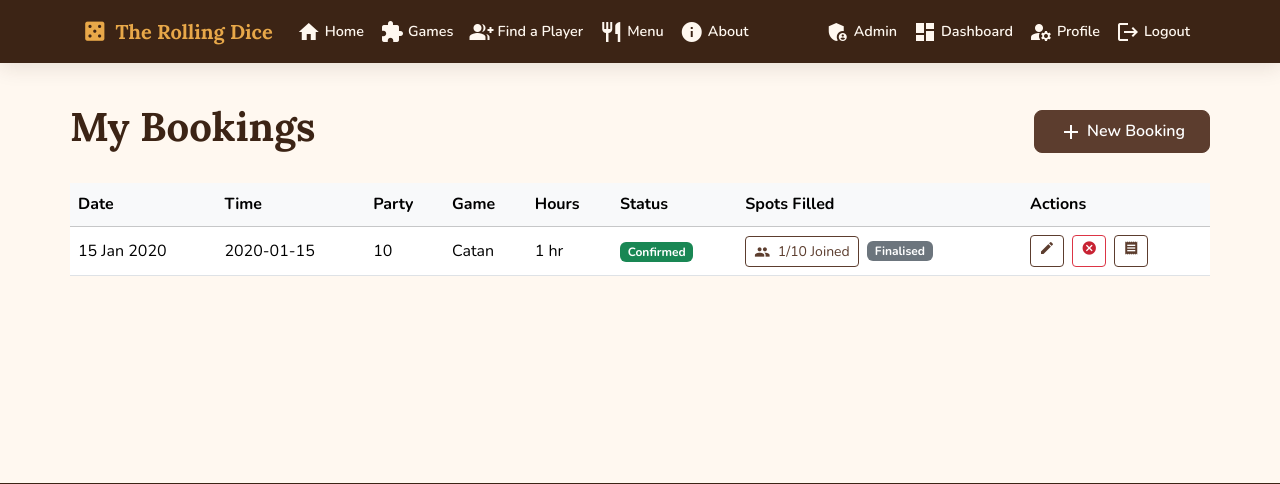
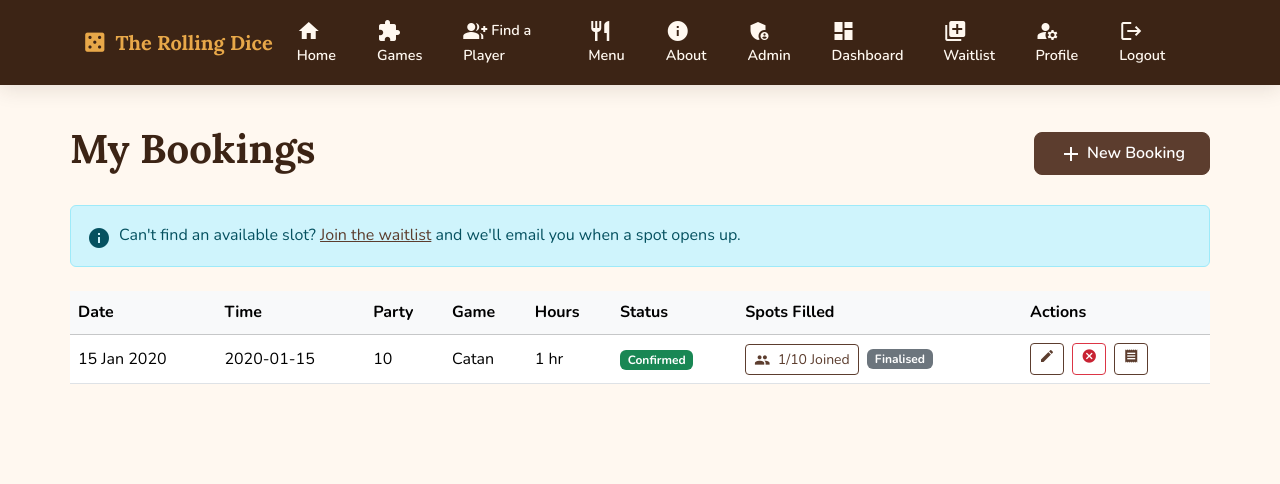
Before and after one commit to jaydonnnk/INF1005-Group-Project, a PHP site: page /bookings.php in a window 1280 px wide. Shown: the top 484 px of the page. Run offline with PHP 8.4, Linux system fonts and the light colour scheme; the visitor is signed in with stand-in values (Sample User, id 1); data comes from the database, SQL or seed files in the repository; tables that the repository leaves empty hold one stand-in row (values such as "Sample post").

Commit message:
waitlist fiix

```diff
--- a/bookings.php
+++ b/bookings.php
@@ -80,10 +80,15 @@
 
                     <p class="text-muted small"><span class="text-danger">*</span> indicates a required field.</p>
 
+                    <?php
+                    $prefill_date = isset($_GET['date']) ? htmlspecialchars($_GET['date']) : '';
+                    $prefill_slot = isset($_GET['time_slot']) ? htmlspecialchars($_GET['time_slot']) : '';
+                    ?>
                     <div class="mb-3">
                         <label for="booking_date" class="form-label">Date: <span class="text-danger">*</span></label>
                         <input type="date" id="booking_date" name="booking_date" class="form-control" required
-                            min="<?php echo date('Y-m-d'); ?>">
+                            min="<?php echo date('Y-m-d'); ?>"
+                            value="<?php echo $prefill_date; ?>">
                         <div class="invalid-feedback">Please select a date.</div>
                     </div>
 
@@ -93,7 +98,8 @@
                             <option value="">Select a time slot</option>
                             <?php
                             foreach ($slots as $s) {
-                                echo '<option value="' . htmlspecialchars($s) . '">' . htmlspecialchars($s) . '</option>';
+                                $selected = ($prefill_slot === $s) ? 'selected' : '';
+                                echo '<option value="' . htmlspecialchars($s) . '" ' . $selected . '>' . htmlspecialchars($s) . '</option>';
                             }
                             ?>
                         </select>
@@ -274,6 +280,14 @@
             }
         }
         ?>
+
+        <div class="alert alert-info d-flex align-items-start gap-2 mb-4" role="note">
+            <span class="material-icons mt-1" aria-hidden="true">info</span>
+            <div>
+                Can't find an available slot?
+                <a href="waitlist.php?action=new">Join the waitlist</a> and we'll email you when a spot opens up.
+            </div>
+        </div>
 
         <?php if (count($bookings) === 0): ?>
             <p class="text-muted">You have no bookings yet. <a href="bookings.php?action=new">Make your first reservation!</a></p>
--- a/inc/nav.inc.php
+++ b/inc/nav.inc.php
@@ -88,6 +88,12 @@
                         </a>
                     </li>
                     <li class="nav-item">
+                        <a class="nav-link <?php echo ($current_page === 'waitlist.php') ? 'active' : ''; ?>" href="waitlist.php"
+                        <?php echo ($current_page === 'waitlist.php') ? ARIA_CURRENT_PAGE : ''; ?>>
+                            <span class="material-icons align-middle me-1" aria-hidden="true">queue</span>Waitlist
+                        </a>
+                    </li>
+                    <li class="nav-item">
                         <a class="nav-link <?php echo ($current_page === 'profile.php') ? 'active' : ''; ?>" href="profile.php"
                         <?php echo ($current_page === 'profile.php') ? ARIA_CURRENT_PAGE : ''; ?>>
                             <span class="material-icons align-middle me-1" aria-hidden="true">manage_accounts</span>Profile
--- a/reviews.php
+++ b/reviews.php
@@ -6,6 +6,8 @@
  */
 
 session_start();
+require_once "process/helpers.php";
+
 if (!isset($_SESSION["member_id"])) {
     header("Location: " . Routes::ROOT_LOGIN);
     exit();
```
